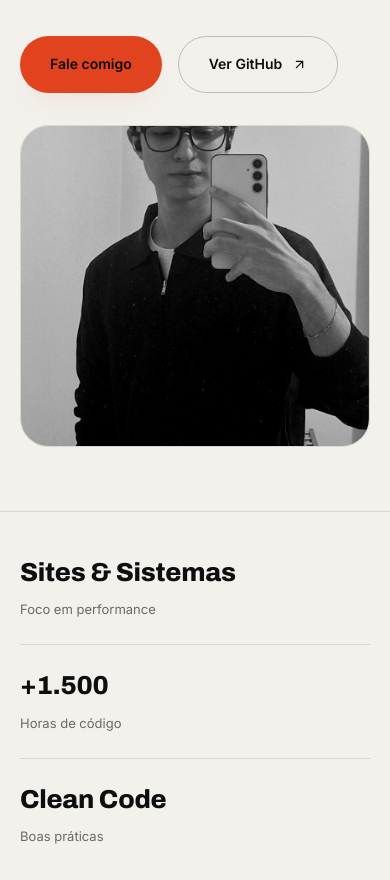
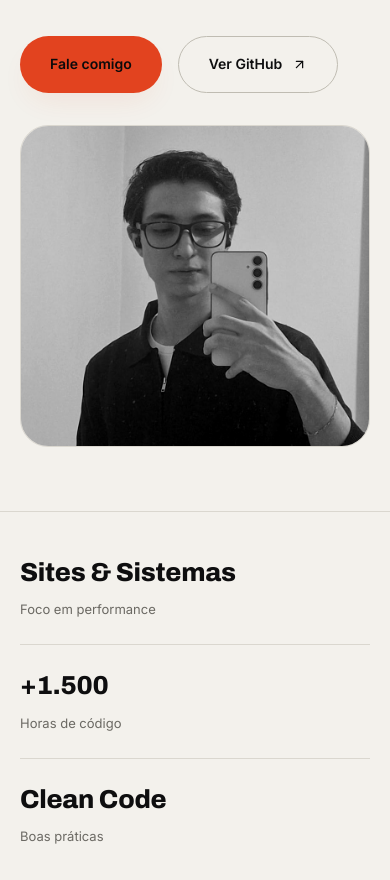
Before and after one commit to gidelmarjr-art/port-foliio, a React (Vite) app: page / in a window 390 px wide. Shown: the part 1305-2185 px from the top of the page. Built offline with nearby package versions, Linux system fonts and the light colour scheme.

Commit message:
Atualização Person

```diff
--- a/src/components/sections/About/About.css
+++ b/src/components/sections/About/About.css
@@ -40,6 +40,7 @@
   width: 100%;
   height: 420px;
   object-fit: cover;
+  object-position: center 19%; /* Adicionado para reposicionar o enquadramento do rosto */
   filter: grayscale(0.4) contrast(1.05);
 }
 
@@ -82,6 +83,8 @@
 
   .about__image-wrap img {
     height: 320px;
+    object-position: center 10%;
+    object-fit: cover;
   }
 }
 
```
